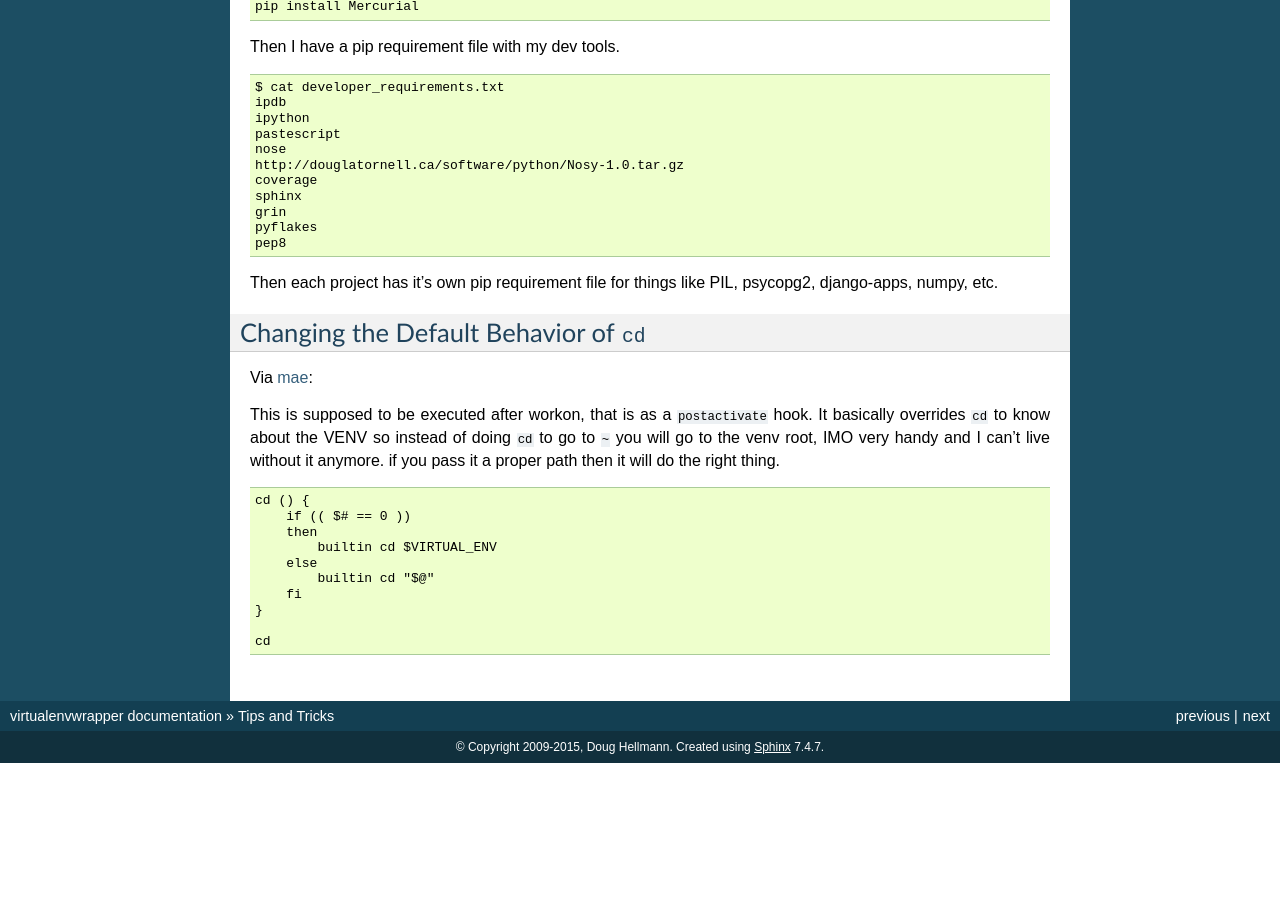
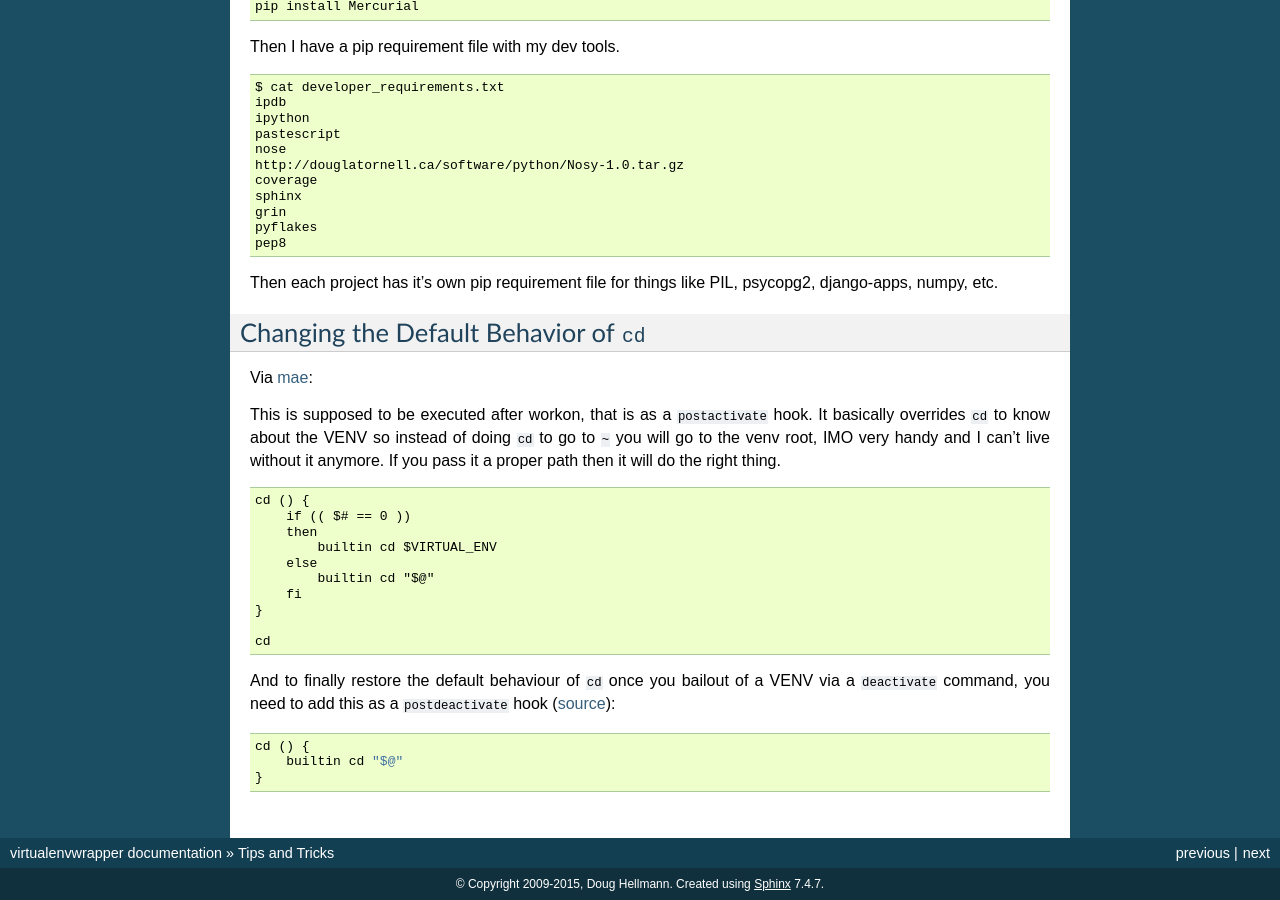
Before and after one commit to python-virtualenvwrapper/virtualenvwrapper, a Sphinx documentation site: the page built from docs/source/tips.rst, in a window 1280 px wide and 900 px high, scrolled down 1444 px. Built offline with Sphinx 7.4.7, drawn with Linux system fonts in a browser that asks for light colours; pages that are not in the unit, such as notebooks, are missing from menus; before the commit the page ends 2207 px from its top, so only the background shows below that.

Commit message:
Restore overridden cd command to its default builtin behaviour.

```diff
--- a/docs/source/tips.rst
+++ b/docs/source/tips.rst
@@ -117,7 +117,7 @@ Via `mae <http://www.blogger.com/profile/10879711379090472478>`__:
 This is supposed to be executed after workon, that is as a
 ``postactivate`` hook. It basically overrides ``cd`` to know about the
 VENV so instead of doing ``cd`` to go to ``~`` you will go to the venv
-root, IMO very handy and I can't live without it anymore. if you pass
+root, IMO very handy and I can't live without it anymore. If you pass
 it a proper path then it will do the right thing.
 
 ::
@@ -132,3 +132,12 @@ it a proper path then it will do the right thing.
     }
 
     cd
+
+And to finally restore the default behaviour of ``cd`` once you
+bailout of a VENV via a ``deactivate`` command, you need to add this
+as a ``postdeactivate`` hook (`source
+<http://github.com/kdeldycke/dotfiles/commit/80470b>`_)::
+
+    cd () {
+        builtin cd "$@"
+    }
```
